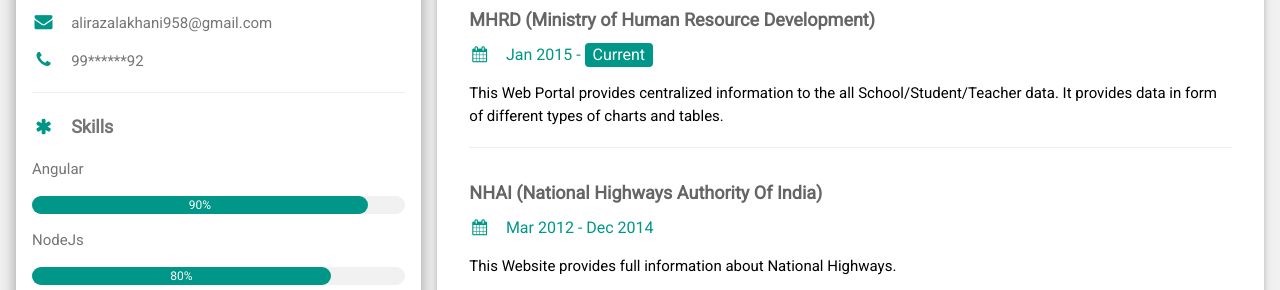
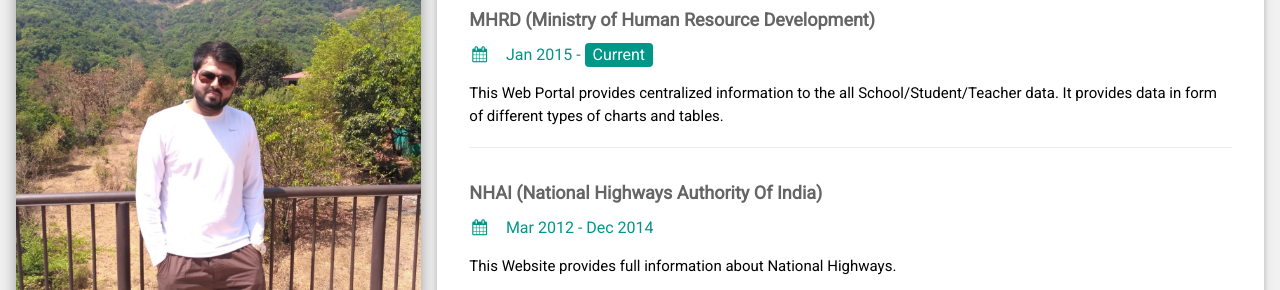
Before and after one commit to alirazagit/alilakhani, a plain HTML site: page index.html in a window 1280 px wide. Shown: the part 117-407 px from the top of the page. Drawn offline with nearby package versions, Linux system fonts and the light colour scheme.

Commit message:
image updated

```diff
--- a/index.html
+++ b/index.html
@@ -22,7 +22,7 @@ html,body,h1,h2,h3,h4,h5,h6 {font-family: "Roboto", sans-serif}
 
       <div class="w3-white w3-text-grey w3-card-4">
         <div class="w3-display-container">
-          <img src="./profile.jpg" style="width:100%" alt="Avatar">
+          <img src="./profile.jpeg" style="width:100%" alt="Avatar">
           <div class="w3-display-bottomleft w3-container w3-text-black">
             <h2>Ali Lakhani</h2>
           </div>
```
Also changed, not shown: profile.jpeg (added).
